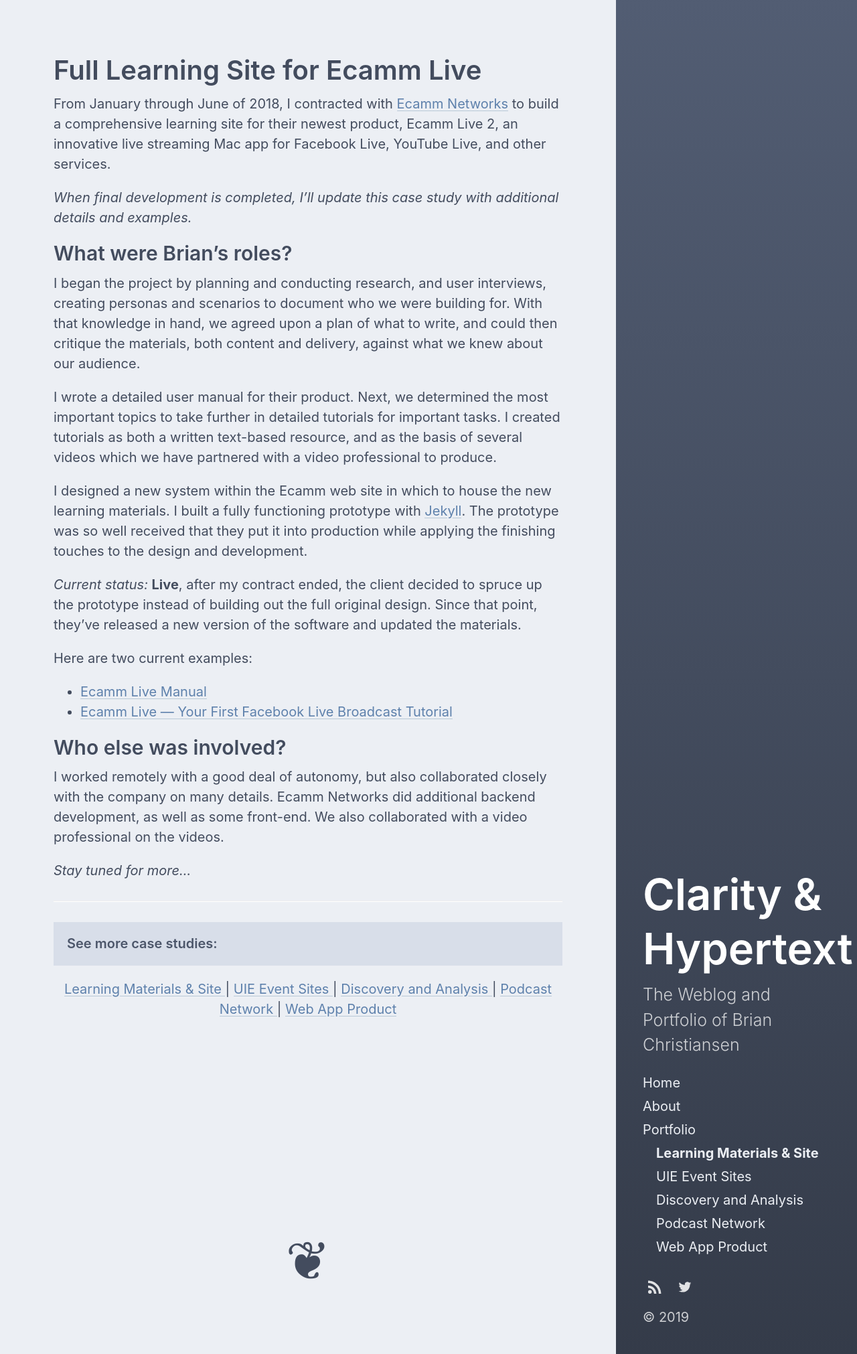
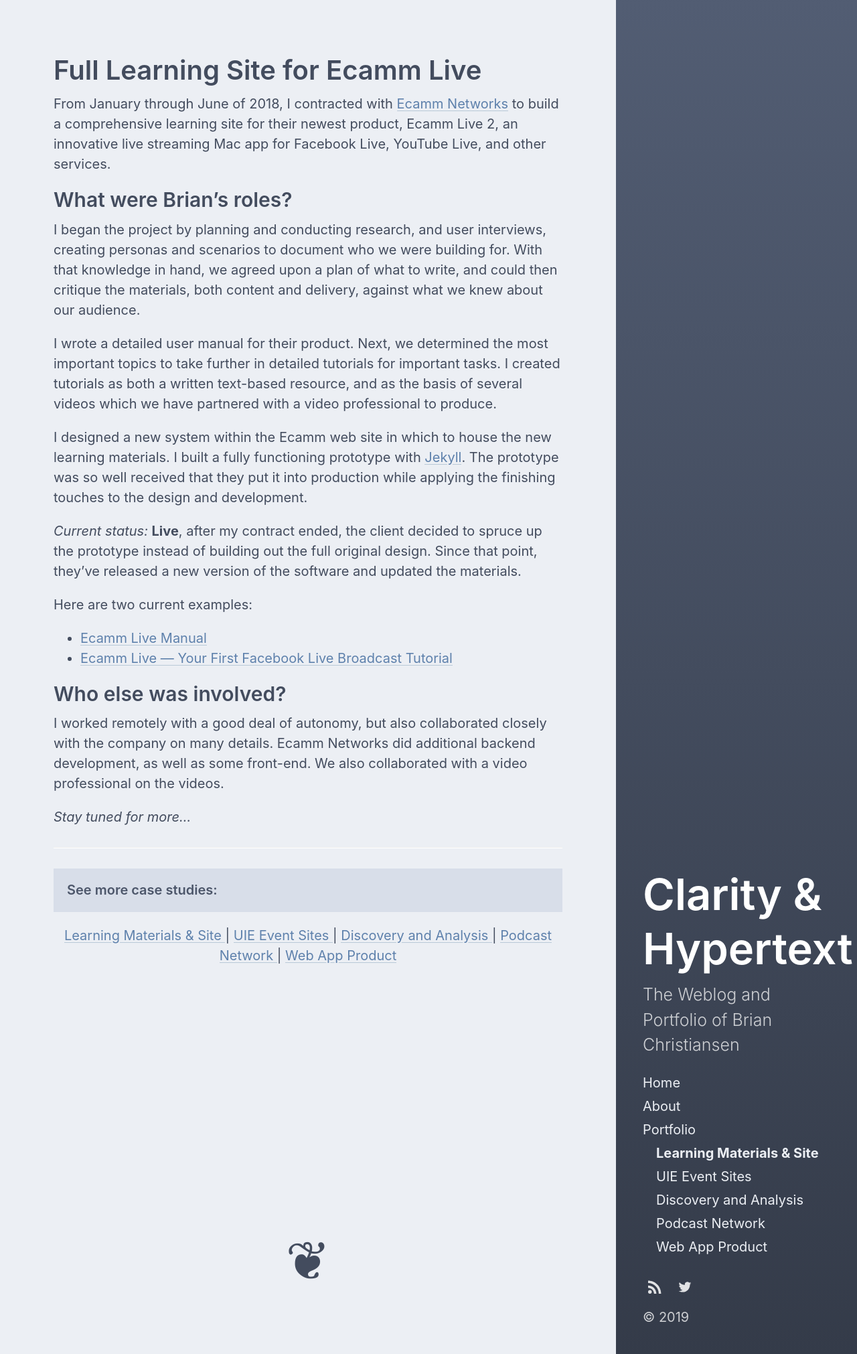
Before and after one commit to briandigital/bd4, a Jekyll site: the page built from portfolio/00-learning-site-case-study.md, in a window 1280 px wide. Shown: the whole page at 67% size. Built offline with Jekyll 4.4.1, drawn with Linux system fonts in a browser that asks for light colours.

Commit message:
oops - didn’t pull out all the coming soon bits

```diff
--- a/portfolio/00-learning-site-case-study.md
+++ b/portfolio/00-learning-site-case-study.md
@@ -7,8 +7,6 @@
 ---
 
 From January through June of 2018, I contracted with [Ecamm Networks](http://ecamm.com) to build a comprehensive learning site for their newest product, Ecamm Live 2, an innovative live streaming Mac app for Facebook Live, YouTube Live, and other services.
-
-_When final development is completed, I'll update this case study with additional details and&nbsp;examples._
 
 ## What were Brian’s roles?
 
```
